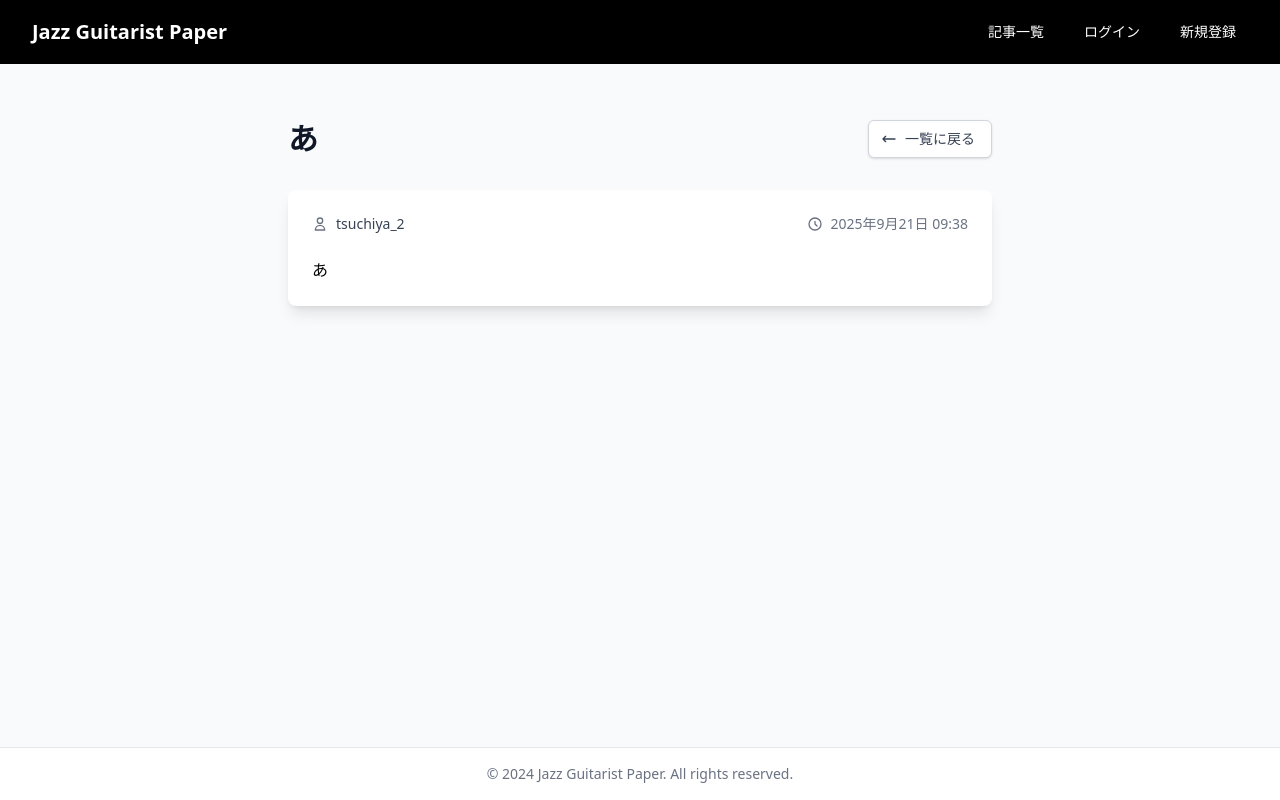
After one commit to Tsuchiya2/Django_test_app, a Django app: page /articles/6/ in a window 1280 px wide. The commit adds this page. Run offline with Django 5.2, Linux system fonts and the light colour scheme; data comes from the database, SQL or seed files in the repository; both versions use the stored data as it was after the commit.

Commit message:
07_chapter

```diff
--- a/articles/urls.py
+++ b/articles/urls.py
@@ -1,9 +1,10 @@
 from django.urls import path
-from .views import ArticleListView, ArticleCreateView
+from .views import ArticleListView, ArticleCreateView, ArticleDetailView
 
 app_name = 'articles'
 
 urlpatterns = [
     path('', ArticleListView.as_view(), name='list'),
     path('create/', ArticleCreateView.as_view(), name='create'),
+    path('<int:pk>/', ArticleDetailView.as_view(), name='detail'),
 ]
--- a/articles/views.py
+++ b/articles/views.py
@@ -1,4 +1,4 @@
-from django.views.generic import ListView, CreateView
+from django.views.generic import ListView, CreateView, DetailView
 from django.contrib.auth.mixins import LoginRequiredMixin
 from django.urls import reverse_lazy
 from .models import Article
@@ -20,3 +20,9 @@ class ArticleCreateView(LoginRequiredMixin, CreateView):
     def form_valid(self, form):
         form.instance.author = self.request.user
         return super().form_valid(form)
+
+
+class ArticleDetailView(DetailView):
+    model = Article
+    template_name = 'articles/detail.html'
+    context_object_name = 'article'
--- /dev/null
+++ b/templates/articles/detail.html
@@ -0,0 +1,51 @@
+{% extends 'base.html' %}
+
+{% block title %}{{ article.title }} - Jazz Guitarist Paper{% endblock %}
+
+{% block content %}
+<div class="max-w-3xl mx-auto py-8 px-4 sm:px-6 lg:px-8">
+    <div class="mb-8 flex items-center justify-between">
+        <h1 class="text-3xl font-bold text-gray-900">{{ article.title }}</h1>
+        <a href="{% url 'articles:list' %}" class="inline-flex items-center px-4 py-2 border border-gray-300 shadow-sm text-sm font-medium rounded-md text-gray-700 bg-white hover:bg-gray-50 focus:outline-none focus:ring-2 focus:ring-offset-2 focus:ring-blue-500 transition-colors duration-200">
+            <svg class="mr-2 -ml-1 h-4 w-4" fill="none" stroke="currentColor" viewBox="0 0 24 24">
+                <path stroke-linecap="round" stroke-linejoin="round" stroke-width="2" d="M7 16l-4-4m0 0l4-4m-4 4h18"/>
+            </svg>
+            一覧に戻る
+        </a>
+    </div>
+
+    <div class="bg-white shadow-lg rounded-lg overflow-hidden">
+        <div class="p-6 space-y-6">
+            <div class="flex flex-col sm:flex-row sm:items-center sm:justify-between text-sm text-gray-500">
+                <div class="flex items-center mb-2 sm:mb-0">
+                    <svg class="w-4 h-4 mr-2" fill="none" stroke="currentColor" viewBox="0 0 24 24">
+                        <path stroke-linecap="round" stroke-linejoin="round" stroke-width="2" d="M16 7a4 4 0 11-8 0 4 4 0 018 0zM12 14a7 7 0 00-7 7h14a7 7 0 00-7-7z"/>
+                    </svg>
+                    <span class="font-medium text-gray-700">{{ article.author.username }}</span>
+                </div>
+                <div class="flex items-center">
+                    <svg class="w-4 h-4 mr-2" fill="none" stroke="currentColor" viewBox="0 0 24 24">
+                        <path stroke-linecap="round" stroke-linejoin="round" stroke-width="2" d="M12 8v4l3 3m6-3a9 9 0 11-18 0 9 9 0 0118 0z"/>
+                    </svg>
+                    <span>{{ article.created_at|date:"Y年n月j日 H:i" }}</span>
+                </div>
+            </div>
+
+            <div class="prose prose-blue max-w-none">
+                {{ article.content|linebreaks }}
+            </div>
+        </div>
+
+        {% if user.is_authenticated and user == article.author %}
+            <div class="px-6 py-4 bg-gray-50 border-t border-gray-200 flex items-center justify-end space-x-3">
+                <a href="#" class="inline-flex items-center px-4 py-2 border border-transparent text-sm font-medium rounded-md text-white bg-blue-600 hover:bg-blue-700 focus:outline-none focus:ring-2 focus:ring-offset-2 focus:ring-blue-500 transition-colors duration-200">
+                    編集
+                </a>
+                <a href="#" class="inline-flex items-center px-4 py-2 border border-transparent text-sm font-medium rounded-md text-white bg-red-600 hover:bg-red-700 focus:outline-none focus:ring-2 focus:ring-offset-2 focus:ring-red-500 transition-colors duration-200">
+                    削除
+                </a>
+            </div>
+        {% endif %}
+    </div>
+</div>
+{% endblock %}
--- a/templates/articles/list.html
+++ b/templates/articles/list.html
@@ -24,7 +24,7 @@
                         <div class="flex items-center justify-between">
                             <div class="flex-1">
                                 <h3 class="text-xl font-semibold text-gray-900 mb-2">
-                                    <a href="#" class="hover:text-blue-600 transition-colors duration-200">
+                                    <a href="{% url 'articles:detail' article.pk %}" class="hover:text-blue-600 transition-colors duration-200">
                                         {{ article.title }}
                                     </a>
                                 </h3>
@@ -44,7 +44,7 @@
                                 </div>
                             </div>
                             <div class="ml-4">
-                                <a href="#" class="inline-flex items-center px-3 py-2 border border-gray-300 shadow-sm text-sm leading-4 font-medium rounded-md text-gray-700 bg-white hover:bg-gray-50 focus:outline-none focus:ring-2 focus:ring-offset-2 focus:ring-blue-500 transition-colors duration-200">
+                                <a href="{% url 'articles:detail' article.pk %}" class="inline-flex items-center px-3 py-2 border border-gray-300 shadow-sm text-sm leading-4 font-medium rounded-md text-gray-700 bg-white hover:bg-gray-50 focus:outline-none focus:ring-2 focus:ring-offset-2 focus:ring-blue-500 transition-colors duration-200">
                                     詳細を見る
                                     <svg class="ml-2 -mr-0.5 h-4 w-4" fill="none" stroke="currentColor" viewBox="0 0 24 24">
                                         <path stroke-linecap="round" stroke-linejoin="round" stroke-width="2" d="M9 5l7 7-7 7"/>
```
Also changed, not shown: db.sqlite3.
